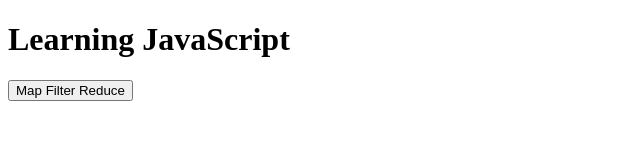
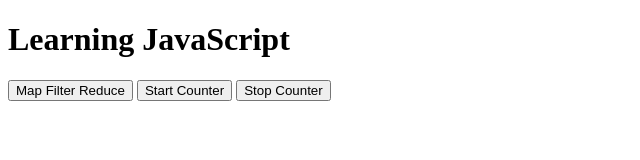
Before and after one commit to randompitch/Learning-JavaScript, a plain HTML site: page index.html in a window 1280 px wide. Shown: the whole page, without its empty margins (0-640 px from the left). Drawn offline with Linux system fonts and the light colour scheme.

Commit message:
Added an Upcounter

```diff
--- a/index.html
+++ b/index.html
@@ -9,5 +9,7 @@
 <body>
     <h1>Learning JavaScript</h1>
     <button type="button" id="mapFilterReduce" onclick="mapFilRed()">Map Filter Reduce</button>
+    <button type="button" id="counter" onclick="counter()">Start Counter</button>
+    <button type="button" id="stopCounter" onclick="stopCounter()">Stop Counter</button>
 </body>
 </html>
--- a/index.js
+++ b/index.js
@@ -6,6 +6,7 @@ function mapFilRed(){
         { fN: "Harry", lN: "Styles", age: 29}
     ];
 
+    alert("Open Console");
     console.log("This shows the working of map(), filter() and reduce()");
     console.log("Print the names of users who are less than 27 years of age: (using Filter and Map)");
 
@@ -22,3 +23,18 @@ function mapFilRed(){
     console.log("Print the names of users who are less than 27 years of age: (using only Reduce)");
     console.log(vut);
 }
+let mySW;
+function counter(){
+    alert("Open Console");
+    let timer = 0;
+    function sWatcho(){
+        timer++;
+        //console.clear();
+        console.log(timer);
+    }
+    mySW = setInterval(sWatcho,1000);
+}
+function stopCounter(){
+    clearInterval(mySW);
+    console.log("Terminating counter");
+}
```
